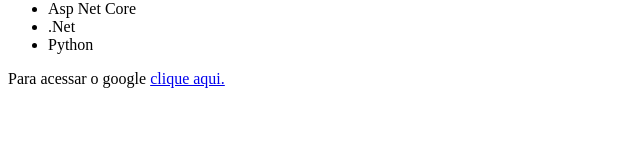
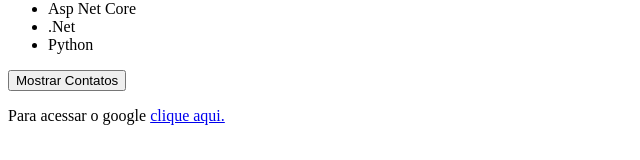
Before and after one commit to LukaasMachado143/FIRST_CONTACT_VUEJS, a Vue app in the folder Firt_Project_With_CLI_VueJS/: page / in a window 1280 px wide. Shown: the part 148-308 px from the top of the page, without its empty margins (0-640 px from the left). Built offline with nearby package versions, Linux system fonts and the light colour scheme.

Commit message:
Studing methods

```diff
--- a/Firt_Project_With_CLI_VueJS/src/App.vue
+++ b/Firt_Project_With_CLI_VueJS/src/App.vue
@@ -9,13 +9,15 @@
   import UsingHooks from './components/UsingHooks.vue';
   import ComponentHierarchy from './components/ComponentHierarchy.vue';
   import Info from './components/Info.vue';
+import TesteImagens from './components/TesteImagens.vue';
   export default{
     name: "App",
     components:{
     FirstComponentVue,
     UsingHooks,
     ComponentHierarchy,
-    Info
+    Info,
+    TesteImagens
 }
   }
 </script>
--- a/Firt_Project_With_CLI_VueJS/src/components/Info.vue
+++ b/Firt_Project_With_CLI_VueJS/src/components/Info.vue
@@ -22,7 +22,7 @@
                 <li>Python</li>
             </ul>
         </div>
-
+        <button @click="showPhoneNumberMethods">{{textButton}}</button>
         <p v-show="showPhoneNumber">Entre em contato através do número: {{ phoneNumber }}</p>
 
         <p>Para acessar o google <a v-bind:href="linkGoogle" target="_blank">clique aqui.</a></p>
@@ -43,8 +43,17 @@
                 showPhoneNumber: false,
                 phoneNumber: '(16) 99460-2891',
                 linkGoogle: 'https://www.google.com/',
+                textButton: 'Mostrar Contatos'
             }
         },
 
+        methods: {
+            showPhoneNumberMethods(){
+                this.showPhoneNumber = !this.showPhoneNumber
+                if (this.showPhoneNumber){this.textButton = 'Ocultar Contatos'}
+                else{this.textButton = 'Mostrar Contatos'}
+            }
+        }
+
     }
 </script>
--- a/Firt_Project_With_CLI_VueJS/src/components/TesteImagens.vue
+++ b/Firt_Project_With_CLI_VueJS/src/components/TesteImagens.vue
@@ -1,6 +1,6 @@
 <template>
     <div>
-        <img v-bind:src="linkImageAvatar" v-bind:alt="DescriptionImageAvatar">
+        <img :src="linkImageAvatar" :alt="DescriptionImageAvatar">
     </div>
 
 
```
